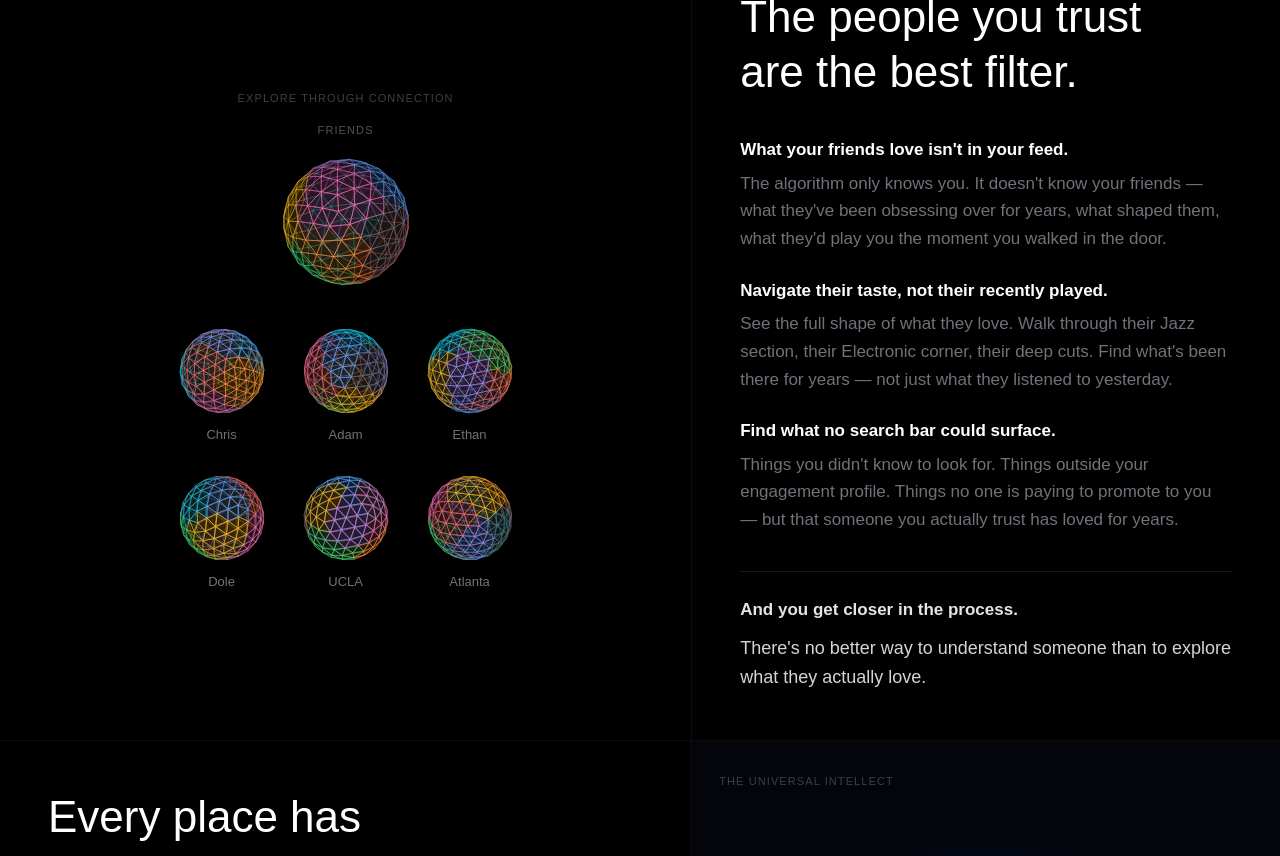
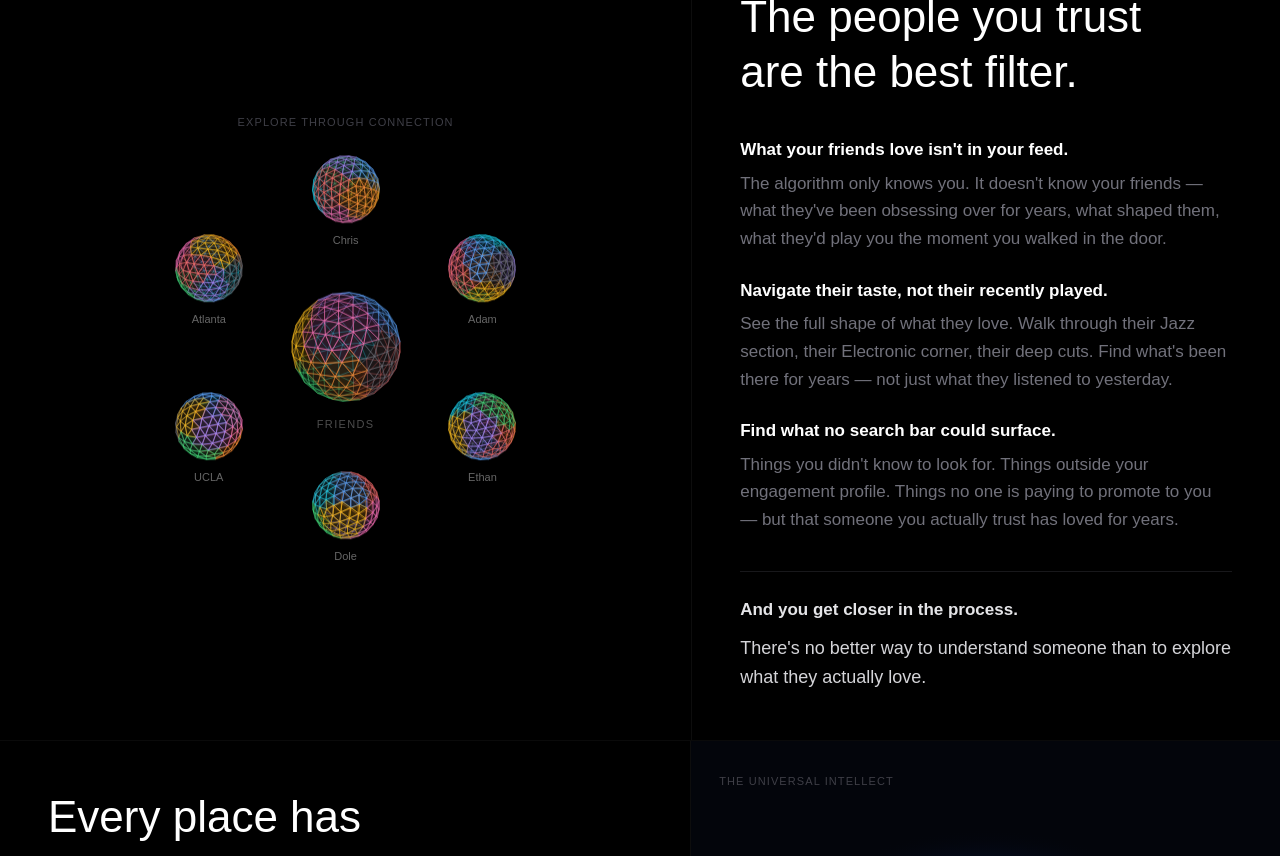
Before and after one commit to sn-ux/blueprint, a Next.js app: page / in a window 1280 px wide. Shown: the part 1660-2516 px from the top of the page. Built offline with nearby package versions, Linux system fonts and the light colour scheme; no server answers; the database is empty.

Commit message:
update page 3 friends layout to centered hub with circular orbit

```diff
--- a/app/page.tsx
+++ b/app/page.tsx
@@ -1712,27 +1712,60 @@ export default function LandingPage() {
           <p className="text-[11px] tracking-widest uppercase text-zinc-700 mb-4 select-none">
             Explore through connection
           </p>
-          {/* Aggregate friends sphere */}
-          <div className="flex flex-col items-center mb-6">
-            <div className="text-[11px] tracking-widest uppercase text-zinc-600 mb-2">Friends</div>
-            <MiniSphere size={150} seed={99} />
-          </div>
-          {/* Friend spheres grid */}
-          <div className="grid grid-cols-3 gap-y-6 gap-x-6">
-            {[
-              { name: "Chris",   seed: 1 },
-              { name: "Adam",    seed: 5 },
-              { name: "Ethan",   seed: 9 },
-              { name: "Dole",    seed: 3 },
-              { name: "UCLA",    seed: 7 },
+
+          {/* Circular arrangement — Friends in centre, 6 friends orbiting */}
+          {(() => {
+            const friends = [
+              { name: "Chris",   seed:  1 },
+              { name: "Adam",    seed:  5 },
+              { name: "Ethan",   seed:  9 },
+              { name: "Dole",    seed:  3 },
+              { name: "UCLA",    seed:  7 },
               { name: "Atlanta", seed: 11 },
-            ].map(f => (
-              <div key={f.name} className="flex flex-col items-center gap-1">
-                <MiniSphere size={100} seed={f.seed} />
-                <span className="text-[13px] text-zinc-500">{f.name}</span>
+            ];
+            const SIZE   = 420;          // container px
+            const CX     = SIZE / 2;     // 210
+            const CY     = SIZE / 2;     // 210
+            const ORBIT  = 158;          // orbit radius
+            const N      = friends.length;
+            return (
+              <div style={{ position: "relative", width: SIZE, height: SIZE, flexShrink: 0 }}>
+
+                {/* Centre: Friends aggregate sphere */}
+                <div style={{
+                  position: "absolute",
+                  left: CX, top: CY,
+                  transform: "translate(-50%, -50%)",
+                  display: "flex", flexDirection: "column", alignItems: "center", gap: 4,
+                }}>
+                  <MiniSphere size={130} seed={99} />
+                  <span style={{ fontSize: 11, letterSpacing: "0.12em", textTransform: "uppercase", color: "rgba(255,255,255,0.30)" }}>
+                    Friends
+                  </span>
+                </div>
+
+                {/* Individual friend spheres in a circle */}
+                {friends.map((f, i) => {
+                  const angle = (i / N) * 2 * Math.PI - Math.PI / 2; // start at top
+                  const x = CX + ORBIT * Math.cos(angle);
+                  const y = CY + ORBIT * Math.sin(angle);
+                  return (
+                    <div key={f.name} style={{
+                      position: "absolute",
+                      left: x, top: y,
+                      transform: "translate(-50%, -50%)",
+                      display: "flex", flexDirection: "column", alignItems: "center", gap: 3,
+                    }}>
+                      <MiniSphere size={80} seed={f.seed} />
+                      <span style={{ fontSize: 11, color: "rgba(255,255,255,0.40)", whiteSpace: "nowrap" }}>
+                        {f.name}
+                      </span>
+                    </div>
+                  );
+                })}
               </div>
-            ))}
-          </div>
+            );
+          })()}
         </div>
 
         {/* ── RIGHT: copy ─────────────────────────────────────────────────────── */}
```
